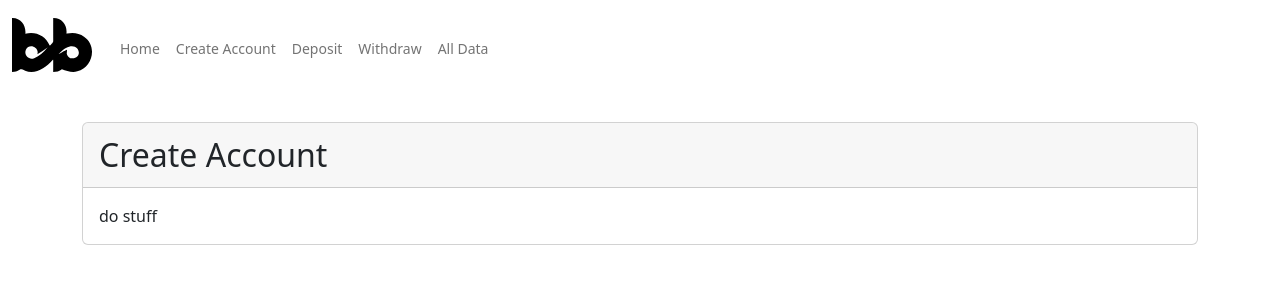
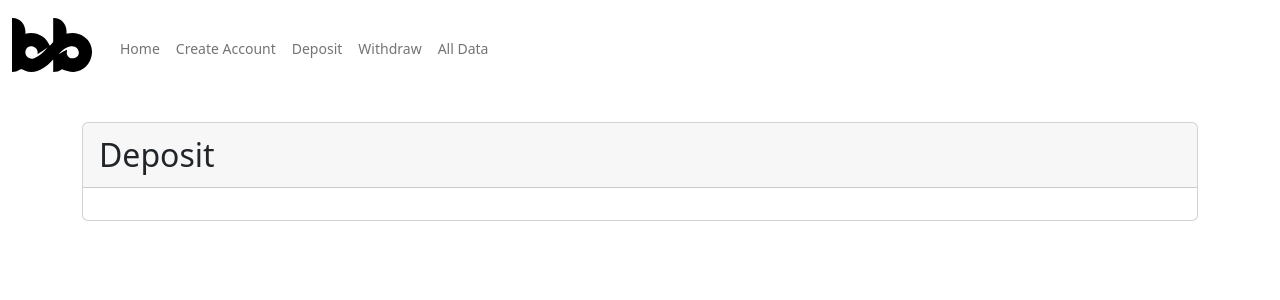
Before and after one commit to blackslashcreative/bad-bank, a React (Create React App) app: page /deposit in a window 1280 px wide. Shown: the top 300 px of the page. Built offline with nearby package versions, Linux system fonts and the light colour scheme.

Commit message:
Adds account balance to deposit and withdraw pages

```diff
--- a/src/App.js
+++ b/src/App.js
@@ -6,10 +6,8 @@ import {
 import Nav from "./components/nav.js";
 import Home from "./components/home.js";
 import CreateAccount from "./components/create-account.js";
-//import Login from "./components/login.js";
 import Deposit from "./components/deposit.js";
 import Withdraw from "./components/withdraw.js";
-import Balance from "./components/balance.js";
 import AllData from "./components/all-data.js";
 import { BankContext } from './BankContext.js';
 
--- a/src/components/deposit.js
+++ b/src/components/deposit.js
@@ -1,14 +1,23 @@
-import React from "react";
-//import { BankContext } from '../BankContext.js';
+import React           from 'react';
+import { useContext }  from 'react'
+import { BankContext } from '../BankContext.js';
 
 function Deposit() {
-  //const ctx = React.useContext(BankContext);
+  const ctx = useContext(BankContext);
+  const loggedInUser = ctx.loggedInUser;
+
+  function displayBalance(userToCheck) {
+    const currentUser = ctx.users.find(user => user.username === userToCheck);
+    return 'Account Balance: $' + currentUser.balance;
+  }
 
   return (
     <div className="card mb-3">
-      <div className="card-header">Create Account</div>
+      <div className="card-header">Deposit</div>
       <div className="card-body">
-        do stuff
+        {loggedInUser && (
+          displayBalance(loggedInUser)
+        )}
       </div>
     </div>
   )
--- a/src/components/withdraw.js
+++ b/src/components/withdraw.js
@@ -1,14 +1,23 @@
-import React from "react";
-//import { BankContext } from '../BankContext.js';
+import React           from 'react';
+import { useContext }  from 'react';
+import { BankContext } from '../BankContext.js';
 
 function Withdraw() {
-  //const ctx = React.useContext(BankContext);
+  const ctx = useContext(BankContext);
+  const loggedInUser = ctx.loggedInUser;
+
+  function displayBalance(userToCheck) {
+    const currentUser = ctx.users.find(user => user.username === userToCheck);
+    return 'Account Balance: $' + currentUser.balance;
+  }
 
   return (
     <div className="card mb-3">
       <div className="card-header">Withdraw</div>
       <div className="card-body">
-        do stuff
+        {loggedInUser && (
+          displayBalance(loggedInUser)
+        )}
       </div>
     </div>
   )
```
